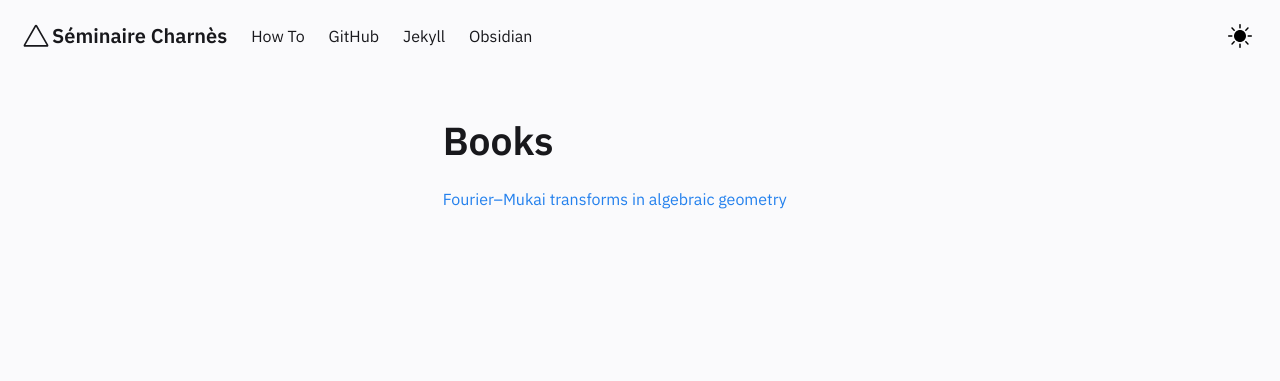
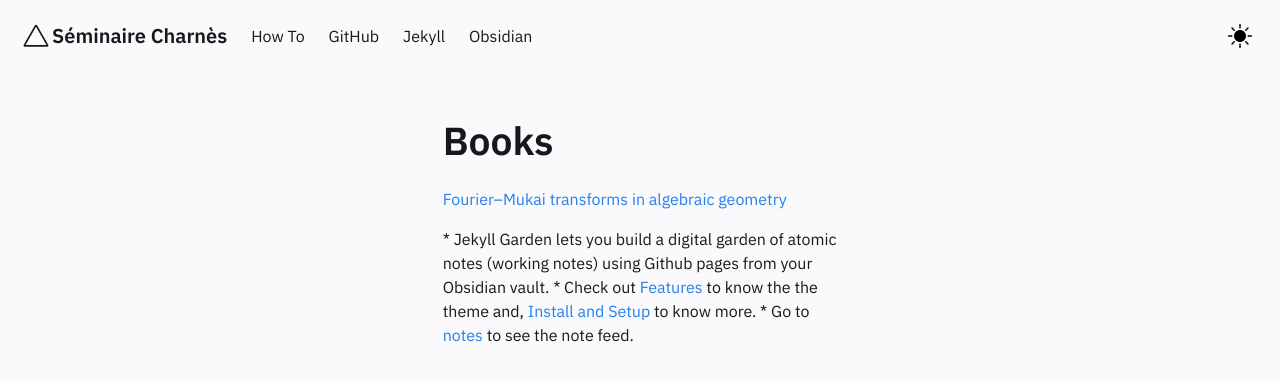
Before and after one commit to runxg/runxg.github.io, a Jekyll site: the page built from pages/index.md, in a window 1280 px wide. Shown: the top 381 px of the page. Built offline with Jekyll 4.4.1, drawn with Linux system fonts in a browser that asks for light colours.

Commit message:
Update Homepage.html

```diff
--- a/_includes/Homepage.html
+++ b/_includes/Homepage.html
@@ -4,11 +4,11 @@
 
     <p>
         <a href="https://typo.iwr.uni-heidelberg.de/fileadmin/groups/arithgeo/templates/data/Judith_Ludwig/Derivierte_Kategorien/H.pdf">Fourier–Mukai transforms in algebraic geometry </a>
-{%- comment -%}
+ <p>
+ <p>
 * Jekyll Garden lets you build a digital garden of atomic notes (working notes) using Github pages from your Obsidian vault.
 * Check out <a href="../posts/features">Features </a> to know the the theme and, <a href="../posts/how-to"> Install and Setup </a> to know more.
 * Go to <a href="../notes"> notes </a> to see the note feed.
-{%- endcomment -%}
 
     </p>
 
```
